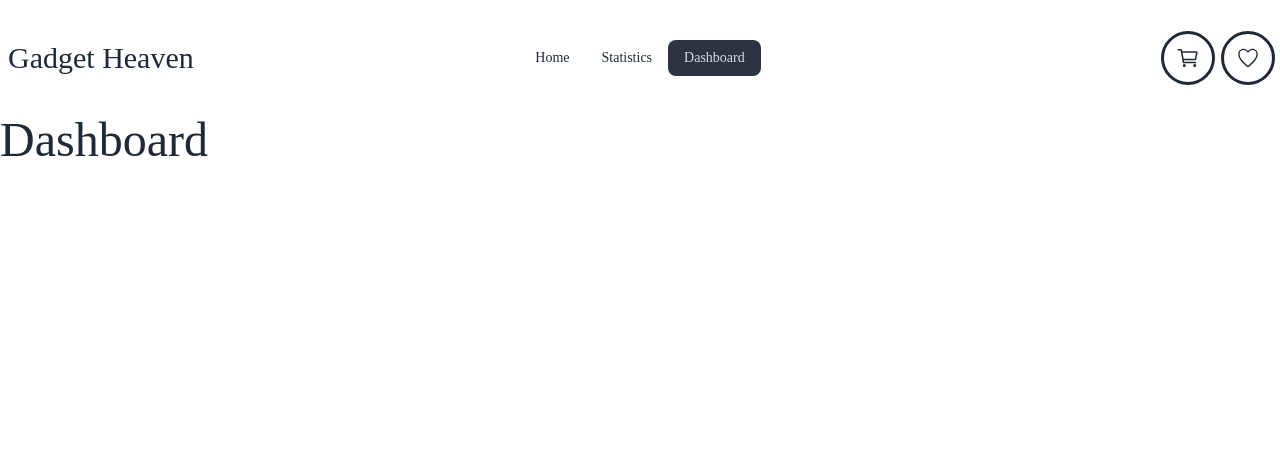
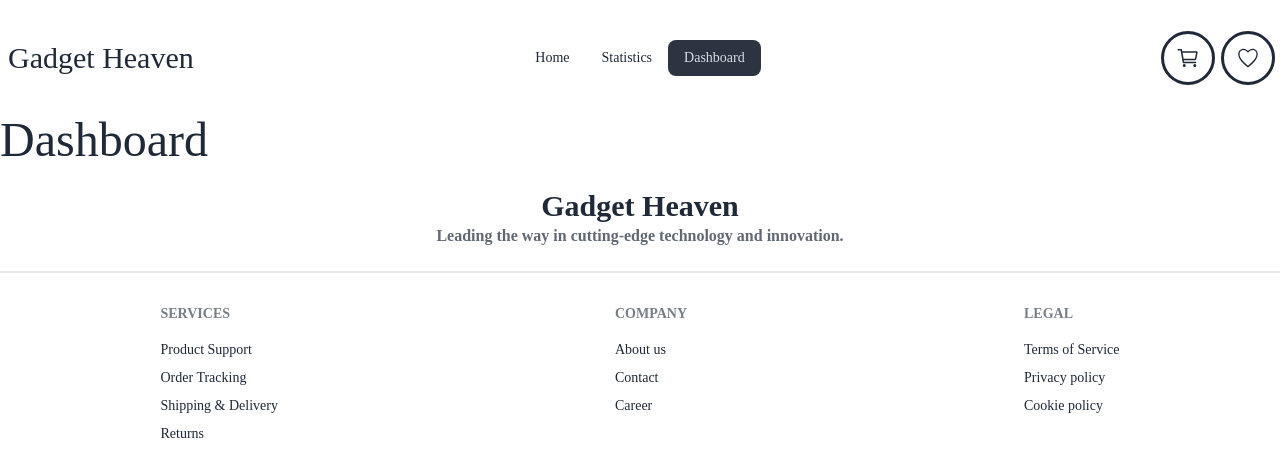
Before and after one commit to programming-hero-web-course-4/b10a8-gadget-heaven-noushinsaad, a React (Vite) app: page /dashboard in a window 1280 px wide. Shown: the top 476 px of the page. Built offline with nearby package versions, Linux system fonts and the light colour scheme.

Commit message:
added banner section and footer section

```diff
--- /dev/null
+++ b/src/components/Banner/Banner.jsx
@@ -0,0 +1,24 @@
+import bannerImg from '../../assets/banner.jpg'
+
+const Banner = () => {
+    return (
+        <div className='relative'>
+            <div className="border-2 p-2 rounded-xl">
+                <div className="text-center bg-purple-600 rounded-xl h-[480px] pt-4">
+                    <div className="text-white">
+                        <h1 className="w-3/4 mx-auto text-3xl md:text-4xl lg:text-6xl font-bold">Upgrade Your Tech Accessorize with Gadget Heaven Accessories</h1>
+                        <p className="py-6 w-1/2 mx-auto">
+                            Explore the latest gadgets that will take your experience to the next level. From smart devices to the coolest accessories, we have it all!
+                        </p>
+                        <button className="btn btn-md bg-white rounded-full text-purple-600">Shop Now</button>
+                    </div>
+                </div>
+            </div>
+            <div className='w-3/4 mx-auto border-2 p-2 bg-opacity-75 rounded-xl relative -top-24 md:-top-44'>
+                <img className='rounded-xl' src={bannerImg} alt="" />
+            </div>
+        </div>
+    );
+};
+
+export default Banner;
--- /dev/null
+++ b/src/components/Footer/Footer.jsx
@@ -0,0 +1,34 @@
+const Footer = () => {
+    return (
+        <div className="flex flex-col items-center my-6">
+            <div className="text-center">
+                <h1 className="text-3xl font-bold">Gadget Heaven</h1>
+                <p className="font-semibold opacity-70">Leading the way in cutting-edge technology and innovation.</p>
+            </div>
+            <div className="divider"></div>
+            <footer className="footer py-2 justify-around">
+                <nav>
+                    <h6 className="footer-title">Services</h6>
+                    <a className="link link-hover">Product Support</a>
+                    <a className="link link-hover">Order Tracking</a>
+                    <a className="link link-hover">Shipping & Delivery</a>
+                    <a className="link link-hover">Returns</a>
+                </nav>
+                <nav>
+                    <h6 className="footer-title">Company</h6>
+                    <a className="link link-hover">About us</a>
+                    <a className="link link-hover">Contact</a>
+                    <a className="link link-hover">Career</a>
+                </nav>
+                <nav>
+                    <h6 className="footer-title">Legal</h6>
+                    <a className="link link-hover">Terms of Service</a>
+                    <a className="link link-hover">Privacy policy</a>
+                    <a className="link link-hover">Cookie policy</a>
+                </nav>
+            </footer>
+        </div>
+    );
+};
+
+export default Footer;
--- a/src/components/Home/Home.jsx
+++ b/src/components/Home/Home.jsx
@@ -1,4 +1,5 @@
 import { useEffect, useState } from "react";
+import Banner from "../Banner/Banner";
 
 const Home = () => {
     const [product, setProduct] = useState([]);
@@ -10,8 +11,9 @@ const Home = () => {
     }, [])
 
     return (
-        <div className="">
-            <h3 className="text-4xl">Product: {product.length}</h3>
+        <div>
+            <Banner></Banner>
+            <h3 className="text-3xl md:text-5xl text-center font-bold">Explore Cutting-Edge Gadgets {product}</h3>
         </div>
     );
 };
--- a/src/components/Root/Root.jsx
+++ b/src/components/Root/Root.jsx
@@ -1,5 +1,6 @@
 import { Outlet } from "react-router-dom";
 import NavBar from "../NavBar/NavBar";
+import Footer from "../Footer/Footer";
 
 
 
@@ -8,6 +9,7 @@ const Root = () => {
         <div className="max-w-7xl mx-auto sora">
             <NavBar></NavBar>
             <Outlet></Outlet>
+            <Footer></Footer>
         </div>
     );
 };
```
